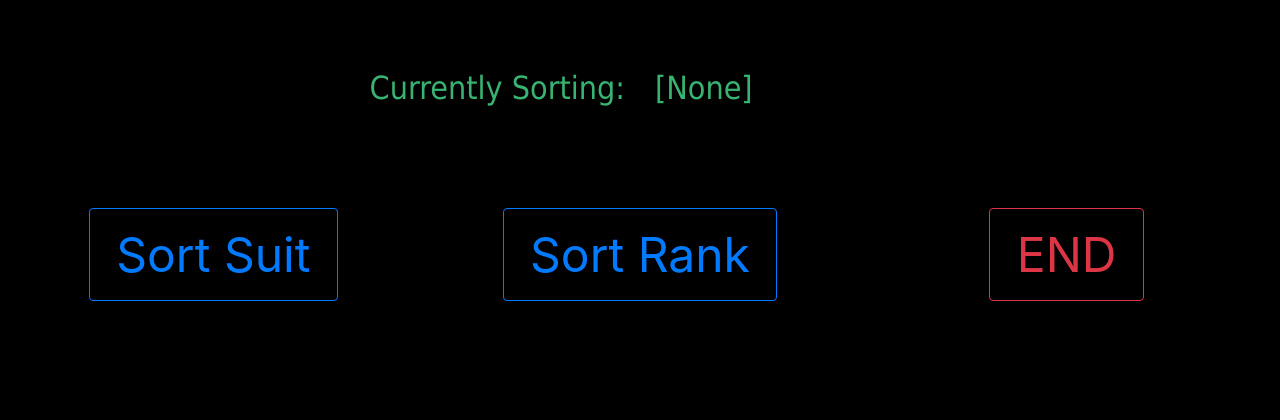
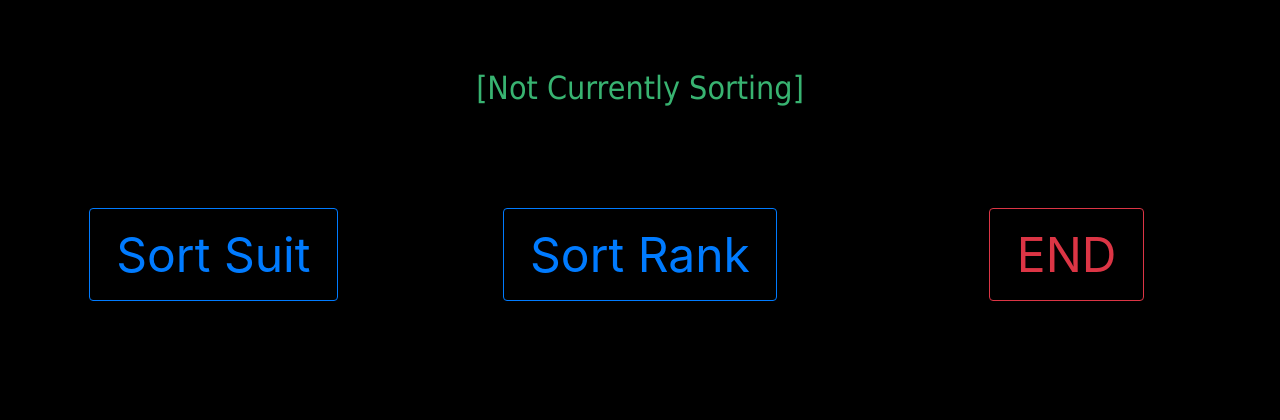
Before and after one commit to 0xJeremy/MakeHarvard2020, a Flask app: page / in a window 1280 px wide. Shown: the top 420 px of the page. Run offline with Flask 2, Linux system fonts and the light colour scheme; some libraries are stand-ins or nearby versions.

Commit message:
Bug fixes

```diff
--- a/src/motors.py
+++ b/src/motors.py
@@ -1,8 +1,6 @@
 from adafruit_servokit import ServoKit
 from gpiozero import LED
-from constants import ARM_CHANNEL_1, ARM_CHANNEL_2, ARM_PIN_1,
-					  ARM_PIN_2, ARM_LOWER_SLEEP_TIME, ARM_RAISE_SLEEP_TIME
-					  BASE_CHANNEL_1, BASE_CHANNEL_2, FULL_ROTATION_TIME
+from constants import ARM_CHANNEL_1, ARM_CHANNEL_2, ARM_PIN_1, ARM_PIN_2, ARM_LOWER_SLEEP_TIME, ARM_RAISE_SLEEP_TIME, BASE_CHANNEL_1, BASE_CHANNEL_2, FULL_ROTATION_TIME
 
 class Arms():
 	def __init__(self, kit, channel1, channel2, pin1, pin2):
--- a/src/static/index.js
+++ b/src/static/index.js
@@ -14,7 +14,7 @@ function start(type) {
 function write_type(type) {
 	sorting.innerHTML = type
 }
-write_type("[None]")
+write_type("[Not Currently Sorting]")
 
 var started = false;
 
@@ -25,7 +25,7 @@ function sort_suit() {
 	}
 	started = true
 	start("suit")
-	write_type("Suit")
+	write_type("Currently Sorting: Suit")
 	trow.innerHTML = "";
 }
 
@@ -36,7 +36,7 @@ function sort_rank() {
 	}
 	started = true
 	start("rank")
-	write_type("Rank")
+	write_type("Currently Sorting: Rank")
 	trow.innerHTML = "";
 
 }
@@ -48,6 +48,6 @@ function stop() {
 	}
 	started = false;
 	start("stop")
-	write_type("[None]")
+	write_type("[Not Currently Sorting]")
 	trow.innerHTML = "";
 }
--- a/src/templates/index.html
+++ b/src/templates/index.html
@@ -8,10 +8,7 @@
   <body>
     <div class="container grid text-center">
       <div class="row sort-text">
-        <div class="col-md text-right">
-          Currently Sorting:
-        </div>
-        <div class="col-md text-left" id="sorting">
+        <div class="col-md text-middle" id="sorting">
         </div>
       </div>
       <div class="row">
```
